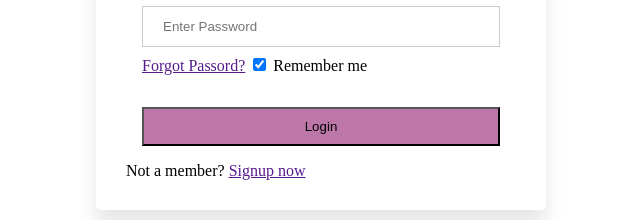
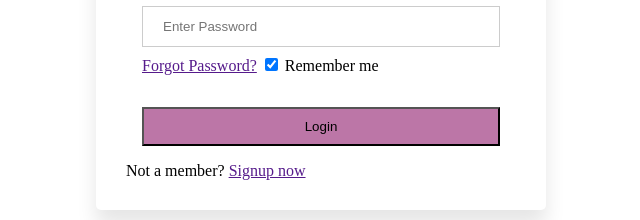
Before and after one commit to Fortunate05/Fortunate-Login-and-Registration, a plain HTML site: page index.html in a window 1280 px wide. Shown: the part 281-501 px from the top of the page, 312-952 px from the left. Drawn offline with Linux system fonts and the light colour scheme.

Commit message:
spell on word check made sure

```diff
--- a/index.html
+++ b/index.html
@@ -27,7 +27,7 @@
             <label for="psw"><b>Password</b></label>
             <input type="password" placeholder="Enter Password" name="psw" required>
 
-            <a href="">Forgot Passord?</a>
+            <a href="">Forgot Password?</a>
             <label>
                 <input type="checkbox" checked="checked" name="remember"> Remember me
             </label>
```
